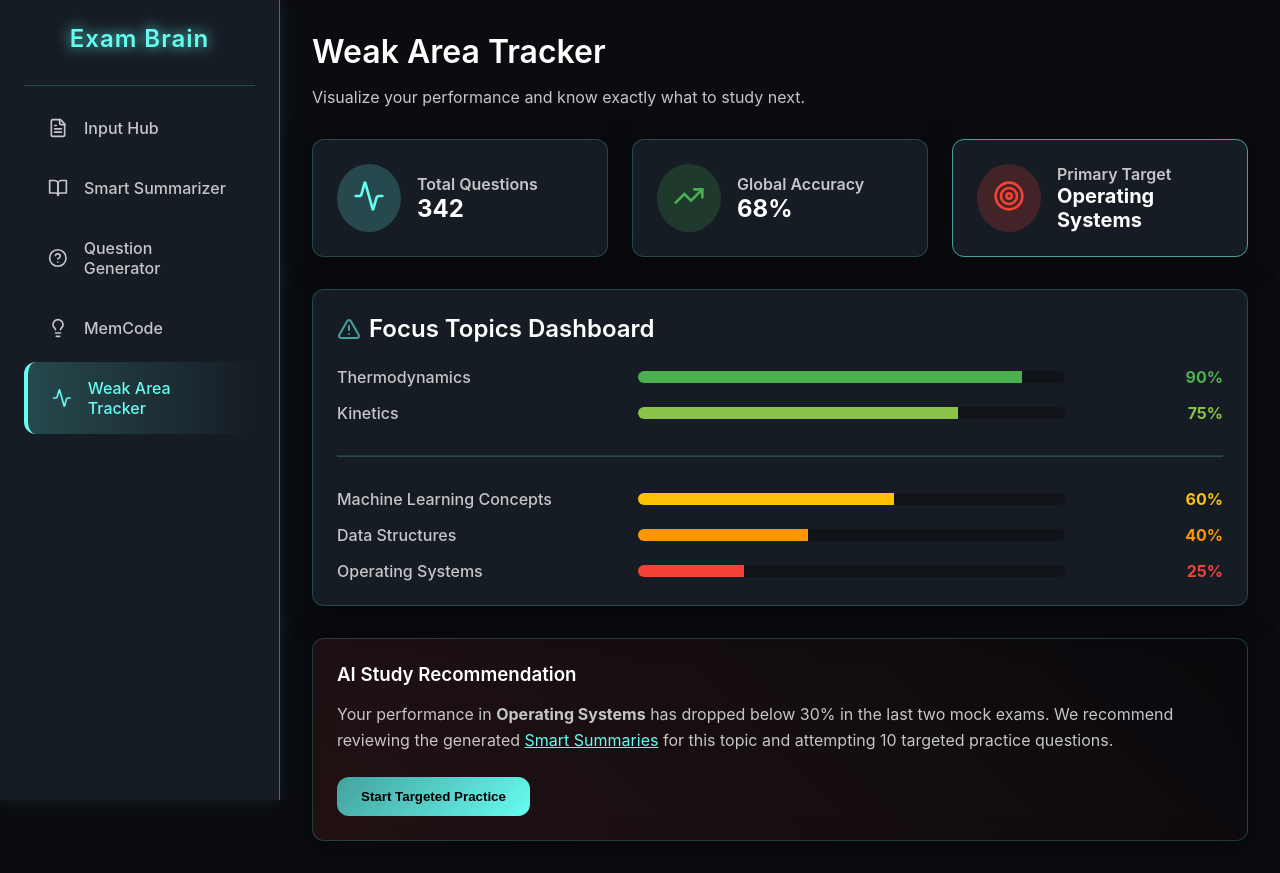
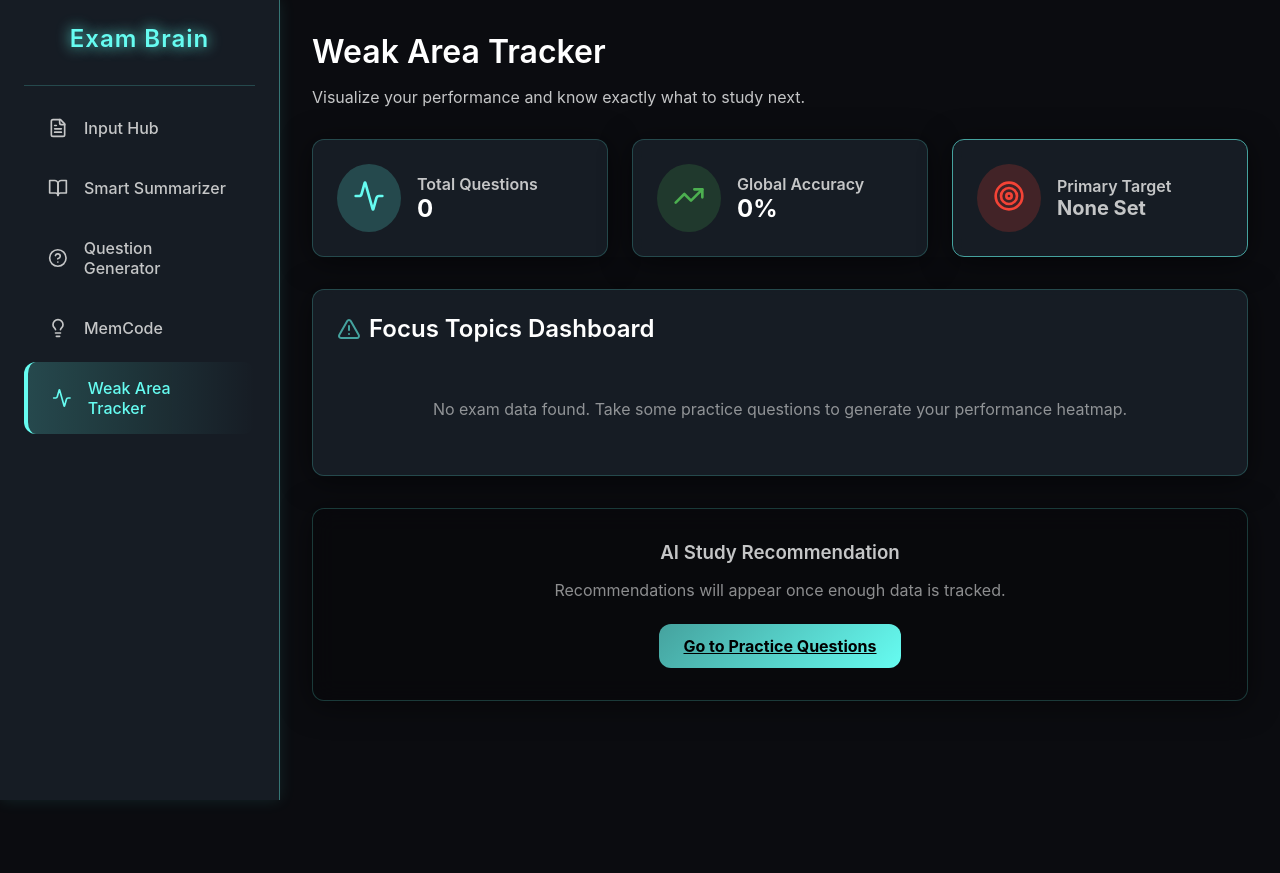
Before and after one commit to Krishnanand-10/smart-learn, a Next.js app: page /tracker in a window 1280 px wide. After the commit the page ends 800 px from the top, so only its background shows below. Built offline with nearby package versions, Linux system fonts and the light colour scheme.

Commit message:
refactor: remove mock data and use empty states

```diff
--- a/src/app/input-hub/page.jsx
+++ b/src/app/input-hub/page.jsx
@@ -71,7 +71,7 @@ export default function InputHub() {
               <label style={{ display: 'block', marginBottom: '0.5rem', fontWeight: 'bold' }}>Topic Name</label>
               <input
                 type="text"
-                placeholder="e.g. Thermodynamics, Machine Learning..."
+                placeholder="e.g. Topic 1, Topic 2..."
                 style={{ width: '100%', padding: '1rem', background: 'rgba(0,0,0,0.3)', border: '1px solid var(--border-color)', color: 'white', borderRadius: 'var(--radius)', marginBottom: '1rem' }}
               />
               <button className="btn-primary" style={{ background: 'transparent', border: '1px solid var(--accent-color)', color: 'var(--accent-color)' }}>+ Add Another Topic</button>
--- a/src/app/tracker/page.jsx
+++ b/src/app/tracker/page.jsx
@@ -1,16 +1,10 @@
 'use client';
 
 import { Activity, Target, TrendingUp, AlertTriangle } from 'lucide-react';
+import Link from 'next/link';
 
 export default function Tracker() {
-  const mockData = [
-    { topic: "Thermodynamics", correct: 18, total: 20, status: "strong" },
-    { topic: "Kinetics", correct: 15, total: 20, status: "good" },
-    { type: "separator" },
-    { topic: "Machine Learning Concepts", correct: 12, total: 20, status: "average" },
-    { topic: "Data Structures", correct: 8, total: 20, status: "weak" },
-    { topic: "Operating Systems", correct: 5, total: 20, status: "critical" },
-  ];
+  const data = []; // Empty state by default
 
   const getColor = (status) => {
     switch(status) {
@@ -37,7 +31,7 @@ export default function Tracker() {
           </div>
           <div>
             <h3 style={{ margin: 0, fontSize: '1rem', color: 'var(--text-main)' }}>Total Questions</h3>
-            <p style={{ margin: 0, fontSize: '1.5rem', fontWeight: 'bold', color: 'var(--text-highlight)' }}>342</p>
+            <p style={{ margin: 0, fontSize: '1.5rem', fontWeight: 'bold', color: 'var(--text-highlight)' }}>0</p>
           </div>
         </div>
 
@@ -47,7 +41,7 @@ export default function Tracker() {
           </div>
           <div>
             <h3 style={{ margin: 0, fontSize: '1rem', color: 'var(--text-main)' }}>Global Accuracy</h3>
-            <p style={{ margin: 0, fontSize: '1.5rem', fontWeight: 'bold', color: 'var(--text-highlight)' }}>68%</p>
+            <p style={{ margin: 0, fontSize: '1.5rem', fontWeight: 'bold', color: 'var(--text-highlight)' }}>0%</p>
           </div>
         </div>
 
@@ -57,7 +51,7 @@ export default function Tracker() {
           </div>
           <div>
             <h3 style={{ margin: 0, fontSize: '1rem', color: 'var(--text-main)' }}>Primary Target</h3>
-            <p style={{ margin: 0, fontSize: '1.25rem', fontWeight: 'bold', color: 'var(--text-highlight)' }}>Operating Systems</p>
+            <p style={{ margin: 0, fontSize: '1.25rem', fontWeight: 'bold', color: 'var(--text-main)' }}>None Set</p>
           </div>
         </div>
       </div>
@@ -67,9 +61,13 @@ export default function Tracker() {
           <AlertTriangle color="var(--accent-secondary)" /> Focus Topics Dashboard
         </h2>
 
-        {/* Mock Heatmap visualization using grid */}
+        {data.length === 0 ? (
+          <div style={{ textAlign: 'center', padding: '2rem', color: 'var(--text-main)', opacity: 0.7 }}>
+            No exam data found. Take some practice questions to generate your performance heatmap.
+          </div>
+        ) : (
           <div style={{ display: 'flex', flexDirection: 'column', gap: '1rem' }}>
-          {mockData.map((item, idx) => {
+            {data.map((item, idx) => {
               if (item.type === 'separator') return <hr key={idx} style={{ borderColor: 'var(--border-color)', margin: '1rem 0' }} />;
 
               const accuracy = (item.correct / item.total) * 100;
@@ -86,15 +84,26 @@ export default function Tracker() {
               );
             })}
           </div>
+        )}
       </div>
 
+      {data.length === 0 ? (
+        <div className="glass-panel" style={{ background: 'rgba(0,0,0,0.2)', textAlign: 'center', padding: '2rem' }}>
+           <h3 style={{ margin: '0 0 1rem 0', color: 'var(--text-main)' }}>AI Study Recommendation</h3>
+           <p style={{ margin: 0, opacity: 0.7 }}>Recommendations will appear once enough data is tracked.</p>
+           <div style={{ marginTop: '1.5rem' }}>
+             <Link href="/question-generator" className="btn-primary">Go to Practice Questions</Link>
+           </div>
+        </div>
+      ) : (
         <div className="glass-panel" style={{ background: 'linear-gradient(45deg, rgba(244, 67, 54, 0.1), rgba(0,0,0,0.2))' }}>
           <h3 style={{ margin: '0 0 1rem 0' }}>AI Study Recommendation</h3>
           <p style={{ lineHeight: '1.6', margin: 0 }}>
-          Your performance in <strong>Operating Systems</strong> has dropped below 30% in the last two mock exams. We recommend reviewing the generated <a href="/summarizer" style={{ color: 'var(--accent-color)' }}>Smart Summaries</a> for this topic and attempting 10 targeted practice questions.
+            Your performance has dropped below 30% in a key module. We recommend reviewing the generated <Link href="/summarizer" style={{ color: 'var(--accent-color)' }}>Smart Summaries</Link> for this topic and attempting targeted practice questions.
           </p>
           <button className="btn-primary" style={{ marginTop: '1.5rem' }}>Start Targeted Practice</button>
         </div>
+      )}
 
     </main>
   );
```
Also changed, not shown: src/app/memcode/page.jsx (+5 -5 lines), src/app/question-generator/page.jsx (+25 -29 lines), src/app/summarizer/page.jsx (+14 -22 lines). Lines whose indentation alone changed are shown as unchanged.
